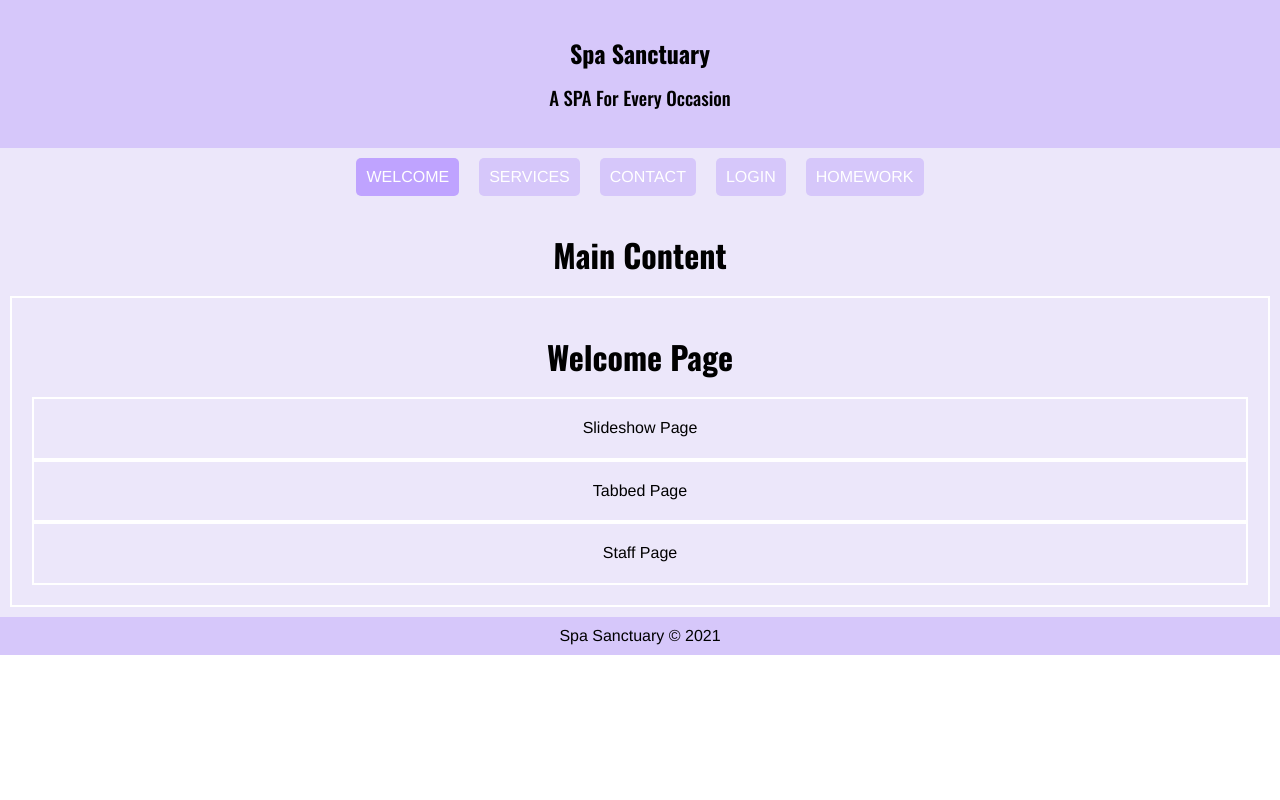
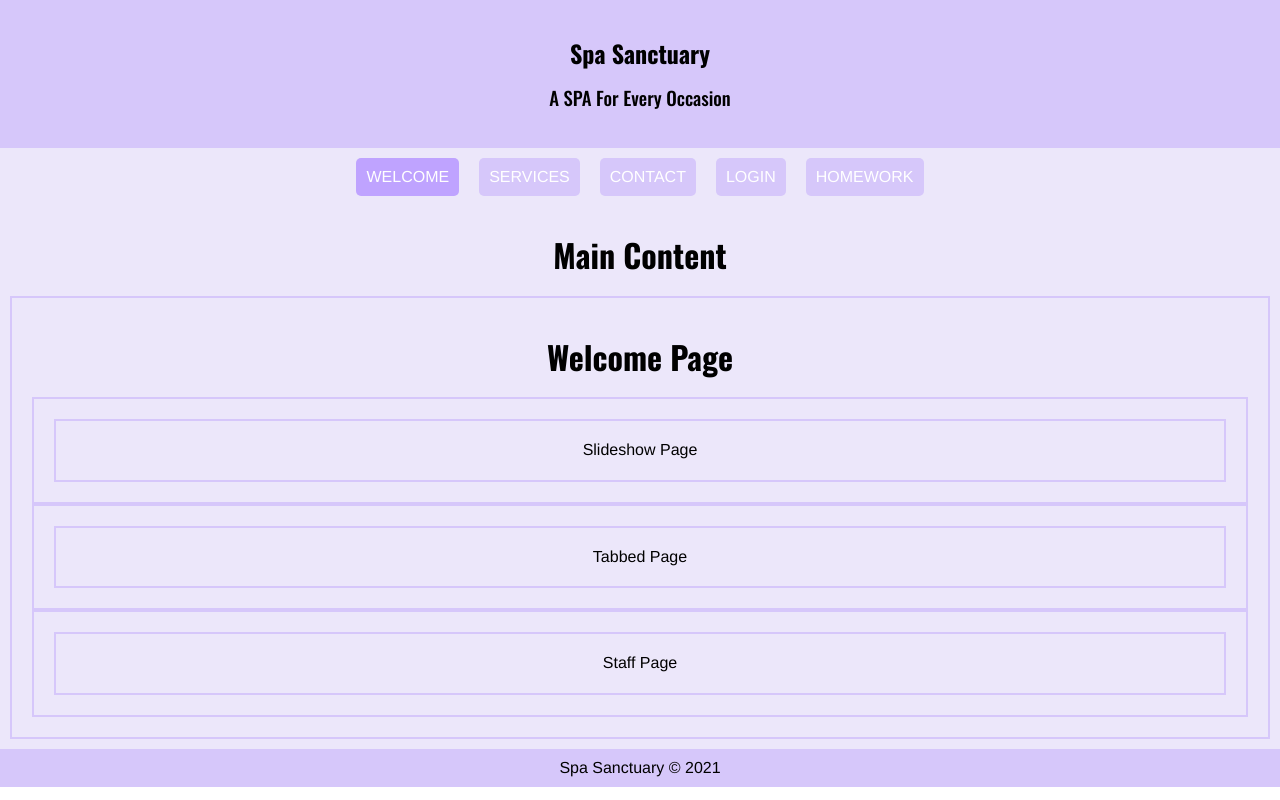
Before and after one commit to cpollock911/uclax-web1-summer21, a React (Create React App) app: page / in a window 1280 px wide. Built offline with nearby package versions, Linux system fonts and the light colour scheme.

Commit message:
Added Max Width Inset Container

```diff
--- a/src/React/App.jsx
+++ b/src/React/App.jsx
@@ -1,5 +1,6 @@
 import React from 'react';
 import { BrowserRouter } from 'react-router-dom';
+import styled from 'styled-components';
 
 import Header from './Layout/Header.jsx';
 import Nav from './Layout/Nav.jsx';
@@ -9,12 +10,25 @@ import Footer from './Layout/Footer.jsx';
 const App = () => {
     return (
         <BrowserRouter>
+        <AppStyled>
             <Header/>
             <Nav/>
             <Main/>
             <Footer/>
+        </AppStyled>
         </BrowserRouter>
     );
 }
 
 export default App;
+
+const AppStyled = styled.div`
+    .inset-container {
+        border: solid 2px #d6c7fa;
+        max-width: 1600px;
+
+        margin-right: auto;
+        margin-left: auto;
+    }
+
+`;
--- a/src/React/Homework/Homework.jsx
+++ b/src/React/Homework/Homework.jsx
@@ -82,7 +82,7 @@ const Homework = () => {
                 Front-end web developers will produce HTML, CSS, and JS for a web page or application to interact directly with the client.  This position completely differs from a web designer.  While web designers focus on the aesthetic and functionality of the site or application, a front-end developer will create the graphical interface through code. In addition, front-end developers will allow people to utilize these interfaces through web browsers, headless browsers, webviews, and native from web tech.  For example, React can create native applications without using web engines and be considered newer web technology.  Front-end developers are essential because they implement the strategy from the web designers to bring the project to life.
                 </p>
                 <p>
-                Back-end developers focus on building and maintaining the technology needed to power the client-side websites produced by web designers and front-end developers.  Back-end components refer to components like the server, application, database, API, and data and application integration, which powers the website. In addition, these developers will focus on creating a stable connection between the user and the website or web application.
+                Back-end developers focus on building and maintaining the technology needed to power the client-side websites produced by web designers and front-end developers.  Back-end components refer to components like the server, application, database, API, security, PHP, python, and data and application integration, which powers the website. In addition, these developers will focus on creating a stable connection between the user and the website or web application.
                 </p>
                 <p>
                 Web designers, front-end developers, and back-end developers all play fundamental roles in website and application development.  Each position must collaborate to maintain the existence and branding of their project.  Web designers will create the overall look of the application or website through font, color, imagery, and layouts.  Front-end developers will implement this vision through HTML, CSS, and JS to create client-side interaction.  Finally, back-end developers will maintain these applications or websites through creating and maintaining servers, databases, APIs, and data and application integration.
--- a/src/React/Layout/Main.jsx
+++ b/src/React/Layout/Main.jsx
@@ -42,7 +42,7 @@ const MainStyled = styled.main`
     text-align: center;
 
     div {
-       border: solid 2px white;
+       border: solid 2px #d6c7fa;
        padding: 20px;
     }
 `;
--- a/src/React/Pages/Welcome/Slideshow/Slideshow.jsx
+++ b/src/React/Pages/Welcome/Slideshow/Slideshow.jsx
@@ -5,7 +5,9 @@ const Slideshow = () => {
 
     return (
         <SlideshowStyled className='Slideshow'>
+            <div className="inset-container">
             Slideshow Page
+            </div>
         </SlideshowStyled>
     );
 }
--- a/src/React/Pages/Welcome/Staff/Staff.jsx
+++ b/src/React/Pages/Welcome/Staff/Staff.jsx
@@ -5,7 +5,9 @@ const Staff = () => {
 
     return (
         <StaffStyled className='Staff'>
+            <div className="inset-container">
             Staff Page
+            </div>
         </StaffStyled>
     );
 }
--- a/src/React/Pages/Welcome/Tabbed/Tabbed.jsx
+++ b/src/React/Pages/Welcome/Tabbed/Tabbed.jsx
@@ -5,7 +5,9 @@ const Tabbed = () => {
 
     return (
         <TabbedStyled className='Tabbed'>
+            <div className="inset-container">
             Tabbed Page
+            </div>
         </TabbedStyled>
     );
 }
```
